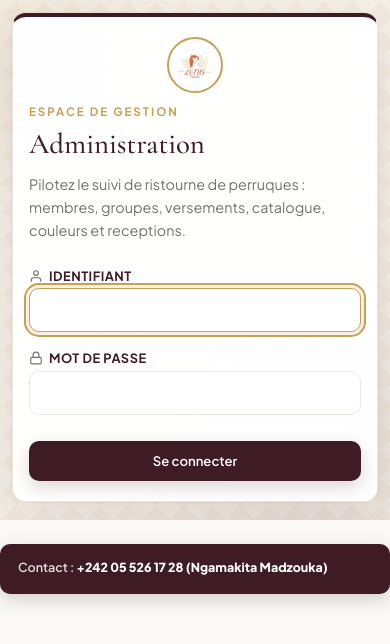
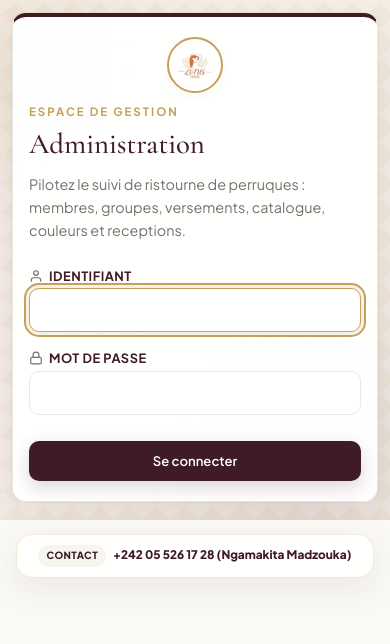
Before and after one commit to CodeMrNg/lotushair, a Django app: a page that uses core/templates/core/base.html in a window 390 px wide. Shown: the part 82-726 px from the top of the page. Run offline with Django 5.2, Linux system fonts and the light colour scheme.

Commit message:
footer update

```diff
--- a/core/static/core/styles.css
+++ b/core/static/core/styles.css
@@ -2234,6 +2234,46 @@ input[name="code"]:focus {
 .app-footer a:hover {
   color: var(--color-gold-metallic);
 }
+.public-footer {
+  width: min(520px, calc(100% - 32px));
+  justify-content: center;
+  margin: 18px auto 0;
+  padding: 11px 14px;
+  border: 1px solid rgba(197, 160, 89, 0.24);
+  border-radius: 16px;
+  background: rgba(255, 255, 255, 0.88);
+  color: var(--color-text-muted);
+  box-shadow: 0 10px 34px rgba(62, 27, 37, 0.08);
+  backdrop-filter: blur(8px);
+}
+.footer-contact {
+  display: flex;
+  align-items: center;
+  justify-content: center;
+  flex-wrap: wrap;
+  gap: 8px;
+  text-align: center;
+}
+.footer-label {
+  min-height: 24px;
+  display: inline-flex;
+  align-items: center;
+  padding: 0 9px;
+  border-radius: 999px;
+  background: var(--color-gold-light);
+  color: var(--color-brand-plum);
+  font-size: 0.68rem;
+  font-weight: 800;
+  letter-spacing: 0.04em;
+  text-transform: uppercase;
+}
+.public-footer a {
+  color: var(--color-brand-plum);
+  font-weight: 800;
+}
+.public-footer a:hover {
+  color: var(--color-gold-hover);
+}
 
 /* Terms flow */
 .terms-page {
@@ -2921,6 +2961,21 @@ input[name="code"]:focus {
     padding-top: 14px;
     font-size: 0.78rem;
   }
+  .public-footer {
+    align-items: center;
+    width: min(420px, calc(100% - 32px));
+    margin-top: 14px;
+    padding: 10px 12px;
+    font-size: 0.74rem;
+  }
+  .public-footer .footer-contact {
+    gap: 7px;
+  }
+  .public-footer .footer-label {
+    min-height: 22px;
+    padding: 0 8px;
+    font-size: 0.62rem;
+  }
   .pwa-install-banner {
     grid-template-columns: 1fr;
   }
--- a/core/templates/core/base.html
+++ b/core/templates/core/base.html
@@ -14,7 +14,7 @@
   <link rel="icon" href="{% static 'core/img/logo.jpeg' %}">
   <link rel="apple-touch-icon" href="{% static 'core/img/pwa-icon-192.png' %}">
   <link rel="manifest" href="/manifest.json">
-  <link rel="stylesheet" href="{% static 'core/styles.css' %}?v=3.9">
+  <link rel="stylesheet" href="{% static 'core/styles.css' %}?v=4.0">
   <script src="https://unpkg.com/htmx.org@2.0.4" defer></script>
 </head>
 <body class="page-is-loading">
@@ -144,8 +144,11 @@
     </div>
   </div>
 
-  <footer class="app-footer">
-    <span>Contact : <a href="tel:+242055261728">+242 05 526 17 28 (Ngamakita Madzouka)</a></span>
+  <footer class="app-footer {% if not request.session.member_id and not request.user.is_authenticated %}public-footer{% endif %}">
+    <span class="footer-contact">
+      <span class="footer-label">Contact</span>
+      <a href="tel:+242055261728">+242 05 526 17 28 (Ngamakita Madzouka)</a>
+    </span>
     {% if request.session.member_id %}
       <a href="{% url 'terms' %}">Relire les conditions generales</a>
     {% endif %}
```
